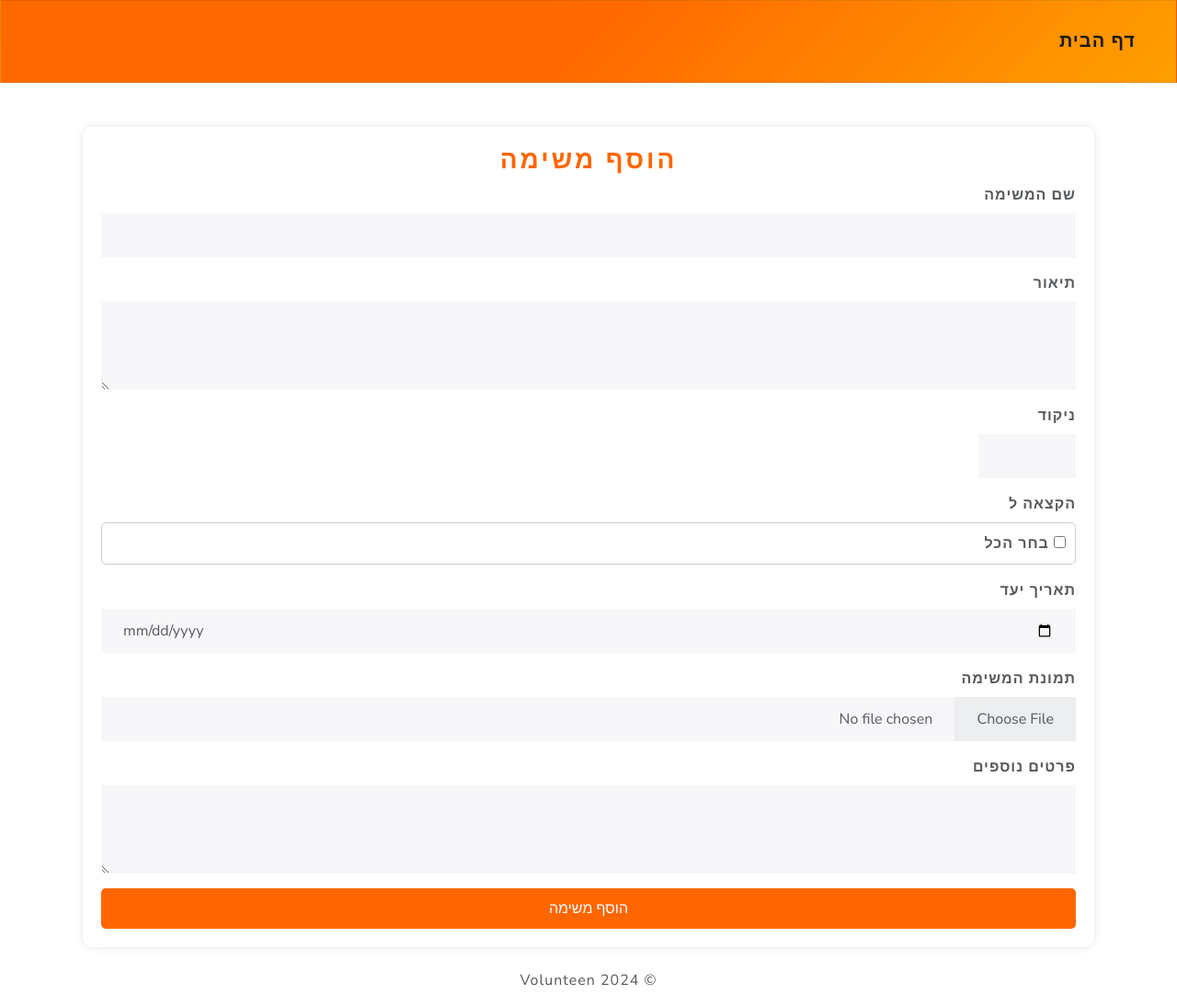
After one commit to Ahmad-danaf/Volunteen, a Django app: template Volunteen/mentorApp/templates/mentor_add_task.html in a window 1280 px wide. The commit adds this page. Shown: the whole page at 92% size. Run offline with Django 5.2, Linux system fonts and the light colour scheme; the template is opened without the code that fills it, so the values that code supplies are empty.

Commit message:
Add task in mentor component

```diff
--- a/Volunteen/Volunteen/static/css/mentor_home.css
+++ b/Volunteen/Volunteen/static/css/mentor_home.css
@@ -2,7 +2,6 @@
 
 body, h2, h3, p {
     margin: 0;
-    padding: 0 10px;
 }
 
 h2 {
@@ -20,11 +19,11 @@ p {
 }
 
 .tasks-open {
-    color: #007bff; /* Blue color for open tasks */
+    color: #FF9800; /* Blue color for open tasks */
 }
 
 .tasks-completed {
-    color: #28a745; /* Green color for completed tasks */
+    color: #007bff; /* Green color for completed tasks */
 }
 
 .tasks-efficiency {
--- a/Volunteen/Volunteen/static/css/styles.css
+++ b/Volunteen/Volunteen/static/css/styles.css
@@ -1,6 +1,10 @@
+h1 {
+    color: blue;
+}
 
-h1{
-
-    color: blue;
-
+nav {
+    background: linear-gradient(135deg, #FF6A00, #FF6A00, #FF9F00);
+    color: white;
+    padding: 15px;
+    text-align: center;
 }
--- a/Volunteen/mentorApp/forms.py
+++ b/Volunteen/mentorApp/forms.py
@@ -1,6 +1,5 @@
 from django import forms
 from teenApp.entities.task import Task
-from django import forms
 from childApp.models import Child
 
 class TaskForm(forms.ModelForm):
@@ -33,7 +32,6 @@ class TaskImageForm(forms.ModelForm):
         model = Task
         fields = ['img']
 
-
 class BonusPointsForm(forms.Form):
     task = forms.ModelChoiceField(queryset=Task.objects.none(), label="Select Task")
     child = forms.ModelChoiceField(queryset=Child.objects.none(), label="Select Child")
--- a/Volunteen/mentorApp/templates/assign_task.html
+++ b/Volunteen/mentorApp/templates/assign_task.html
@@ -4,7 +4,12 @@
 <link rel="stylesheet" type="text/css" href="{% static 'css/assign_task.css' %}">
 
 <div class="container mt-5">
+
     <h2 style="color: #ff6600;">הקצה משימה: {{ task.title }}</h2>
+
+    <div class="mb-3">
+        <a href="javascript:history.back()" class="btn btn-secondary">חזור</a>
+    </div>
 
     <!-- Add Search Bar -->
     <div class="search-bar mb-3">
--- /dev/null
+++ b/Volunteen/mentorApp/templates/mentor_add_task.html
@@ -0,0 +1,170 @@
+{% extends 'base.html' %}
+{% load static %}
+{% block content %}
+<style>
+    .task-form-container {
+        max-width: 1100px;
+        margin: auto;
+        background: #fff;
+        padding: 20px;
+        border-radius: 10px;
+        box-shadow: 0 0 10px rgba(0, 0, 0, 0.1);
+    }
+    label {
+        font-weight: bold;
+    }
+    .form-control {
+        margin-bottom: 10px;
+    }
+    .btn-submit {
+        background-color: #ff6600;
+        color: white;
+        padding: 10px;
+        border: none;
+        border-radius: 5px;
+        cursor: pointer;
+    }
+    .btn-submit:hover {
+        background-color: #e65c00;
+    }
+    .assign-container {
+        max-height: 150px;
+        overflow-y: auto;
+        border: 1px solid #ccc;
+        padding: 10px;
+        border-radius: 5px;
+    }
+    .snooze-container {
+        display: flex;
+        align-items: center;
+        gap: 40px;
+    }
+    .points {
+        width: 10%;
+    }
+</style>
+
+<div class="container mt-5 task-form-container" dir="rtl">
+    <h2 style="color: #ff6600; text-align: center;">הוסף משימה</h2>
+    <form method="POST" enctype="multipart/form-data">
+        {% csrf_token %}
+
+        <div class="mb-3">
+            <label for="taskName" class="form-label">שם המשימה</label>
+            <input type="text" id="taskName" name="title" class="form-control" required>
+        </div>
+
+        <div class="mb-3">
+            <label for="description" class="form-label">תיאור</label>
+            <textarea id="description" name="description" class="form-control" rows="3" required></textarea>
+        </div>
+
+        <div class="mb-3 points">
+            <label for="points" class="form-label">ניקוד</label>
+            <input type="number" id="points" name="points" class="form-control" required>
+        </div>
+
+        <label class="form-label">הקצאה ל</label><br>
+        <div class="mb-3 assign-container">
+            <input type="checkbox" id="checkAll" name="checkAll">
+            <label for="checkAll">בחר הכל</label><br>
+            {% for child in children %}
+                <input type="checkbox" id="child{{ child.id }}" name="assigned_children" value="{{ child.id }}">
+                <label for="child{{ child.id }}">{{ child.user.username }}</label><br>
+            {% endfor %}
+        </div>
+
+        <div class="mb-3">
+            <label for="deadline" class="form-label">תאריך יעד</label>
+            <input type="date" id="deadline" name="deadline" class="form-control" required>
+        </div>
+
+        <div class="mb-3">
+            <label for="image" class="form-label">תמונת המשימה</label>
+            <input type="file" id="image" name="img" class="form-control">
+        </div>
+
+        <div class="mb-3">
+            <label for="additional_details" class="form-label">פרטים נוספים</label>
+            <textarea id="additional_details" name="additional_details" class="form-control" rows="3"></textarea>
+        </div>
+<!--
+        <div class="form-check mb-3 snooze-container">
+            <input type="checkbox" id="snooze" name="snooze" class="form-check-input">
+            <label for="snooze" class="form-check-label">חזור על משימה</label>
+        </div> -->
+
+        <!-- <div class="mb-3" id="repeat-options" style="display: none;">
+            <select id="repeat" name="repeat" class="form-control">
+                <option value="daily">יומי</option>
+                <option value="weekly">שבועי</option>
+                <option value="monthly">חודשי</option>
+            </select>
+        </div>
+
+        <div class="mb-3" id="weekly-options" style="display: none;">
+            <label for="week-day" class="form-label">בחר יום בשבוע</label>
+            <select id="week-day" name="week_day" class="form-control">
+                <option value="sunday">ראשון</option>
+                <option value="monday">שני</option>
+                <option value="tuesday">שלישי</option>
+                <option value="wednesday">רביעי</option>
+                <option value="thursday">חמישי</option>
+                <option value="friday">שישי</option>
+                <option value="saturday">שבת</option>
+            </select>
+        </div> -->
+
+        <button type="submit" class="btn-submit w-100">הוסף משימה</button>
+    </form>
+</div>
+
+<script>
+    document.addEventListener('DOMContentLoaded', function() {
+        // Set min date for deadline input
+        var deadlineInput = document.getElementById('deadline');
+        var today = new Date().toISOString().split('T')[0];
+        deadlineInput.setAttribute('min', today);
+
+        // // Show/hide repeat options
+        // var snoozeCheckbox = document.getElementById('snooze');
+        // var repeatOptions = document.getElementById('repeat-options');
+        // var weeklyOptions = document.getElementById('weekly-options');
+
+        // repeatOptions.style.display = snoozeCheckbox.checked ? 'block' : 'none';
+        // weeklyOptions.style.display = document.getElementById('repeat').value === 'weekly' ? 'block' : 'none';
+
+        // snoozeCheckbox.addEventListener('change', function() {
+        //     repeatOptions.style.display = this.checked ? 'block' : 'none';
+        //     if (!this.checked) {
+        //         weeklyOptions.style.display = 'none';
+        //     }
+        // });
+
+        // document.getElementById('repeat').addEventListener('change', function() {
+        //     weeklyOptions.style.display = this.value === 'weekly' ? 'block' : 'none';
+        // });
+
+        // check all childs
+        var checkAll = document.getElementById('checkAll');
+        var childCheckboxes = document.querySelectorAll('.assign-container input[type="checkbox"]:not(#checkAll)');
+
+        checkAll.addEventListener('change', function() {
+            childCheckboxes.forEach(function(checkbox) {
+                checkbox.checked = checkAll.checked;
+            });
+        });
+
+        childCheckboxes.forEach(function(checkbox) {
+            checkbox.addEventListener('change', function() {
+                if (!checkbox.checked) {
+                    checkAll.checked = false;
+                } else if (Array.from(childCheckboxes).every(cb => cb.checked)) {
+                    checkAll.checked = true;
+                }
+            });
+        });
+    });
+
+</script>
+{% endblock %}
--- a/Volunteen/mentorApp/templates/mentor_base.html
+++ b/Volunteen/mentorApp/templates/mentor_base.html
@@ -18,12 +18,12 @@
 </head>
 <body>
     <header>
-        <h1>{% block header %}דף הבית{% endblock %}</h1>
+        <h1>{% block header %}מנטור{% endblock %}</h1>
     </header>
 
     <nav>
-        <a href="{% url 'teenApp:logout_view' %}" style="background-color: #dc3545;">Logout</a>
-        <a href="{% url 'mentorApp:mentor_home' %}">דף הבית</a>
+        <a href="{% url 'mentorApp:mentor_home' %}" style="margin-right: 5%;">דף הבית</a>
+        <a href="{% url 'teenApp:logout_view' %}" style="margin-left: 5%; background-color: #dc3545;">התנתק</a>
     </nav>
 
     <main class="container">
--- a/Volunteen/mentorApp/templates/mentor_task_list.html
+++ b/Volunteen/mentorApp/templates/mentor_task_list.html
@@ -42,7 +42,7 @@
 </style>
 
 <div class="container mt-5" dir="rtl">
-    <h2 style="color: #ff6600;">רשימת משימות לחונך</h2>
+    <h2 style="color: #ff6600;">רשימת משימות</h2>
     <form method="get">
         {{ form.as_p }}
         <button type="submit" class="btn btn-primary">סנן</button>
@@ -94,7 +94,6 @@
             </tbody>
         </table>
     </div>
-    <a href="{% url 'teenApp:home_redirect' %}" class="btn btn-primary mt-4">דף הבית</a>
 </div>
 
 <script>
--- a/Volunteen/mentorApp/urls.py
+++ b/Volunteen/mentorApp/urls.py
@@ -11,6 +11,7 @@ urlpatterns = [
     path('assign-points/', views.assign_points, name='assign_points'),  # Assign points to children
     path('assign-points/<int:task_id>/', views.assign_points, name='assign_points'),  # Assign points to children for a specific task
     path('task-list/', views.mentor_task_list, name='mentor_task_list'),
+    path('add-task/', views.add_task, name='mentor_add_task'),
     path('assign-task/<int:task_id>/', views.assign_task, name='assign_task'),
     path('assign-points/success/<int:task_id>/', views.points_assigned_success, name='points_assigned_success'),
     path('assign-bonus/', views.assign_bonus, name='assign_bonus'),
--- a/Volunteen/teenApp/templates/base.html
+++ b/Volunteen/teenApp/templates/base.html
@@ -17,10 +17,10 @@
     <!-- Navbar with home and logout buttons -->
     <nav class="navbar navbar-expand-lg navbar-light bg-light">
         <div class="container-fluid">
-            <a class="navbar-brand" href="{% url 'teenApp:home_redirect' %}">Home</a>
-            <div class="d-flex ms-auto">
+            <a class="navbar-brand" href="{% url 'teenApp:home_redirect' %}">דף הבית</a>
+            <!-- <div class="d-flex ms-auto">
                 <a class="btn btn-danger" href="{% url 'teenApp:logout_view' %}">Logout</a>
-            </div>
+            </div> -->
         </div>
     </nav>
 
```
Also changed, not shown: Volunteen/Volunteen/static/css/mentor_base.css (+10 -5 lines), Volunteen/mentorApp/templates/mentor_home.html (+21 -9 lines), Volunteen/mentorApp/views.py (+8 -12 lines), Volunteen/teenApp/entities/task.py (+4 -5 lines), Volunteen/childApp/migrations/0008_merge_20250205_2201.py (added), Volunteen/teenApp/migrations/0010_remove_task_duration.py (added), Volunteen/teenApp/migrations/0011_task_duration.py (added), Volunteen/teenApp/migrations/0012_remove_task_duration.py (added), 1 other file.
